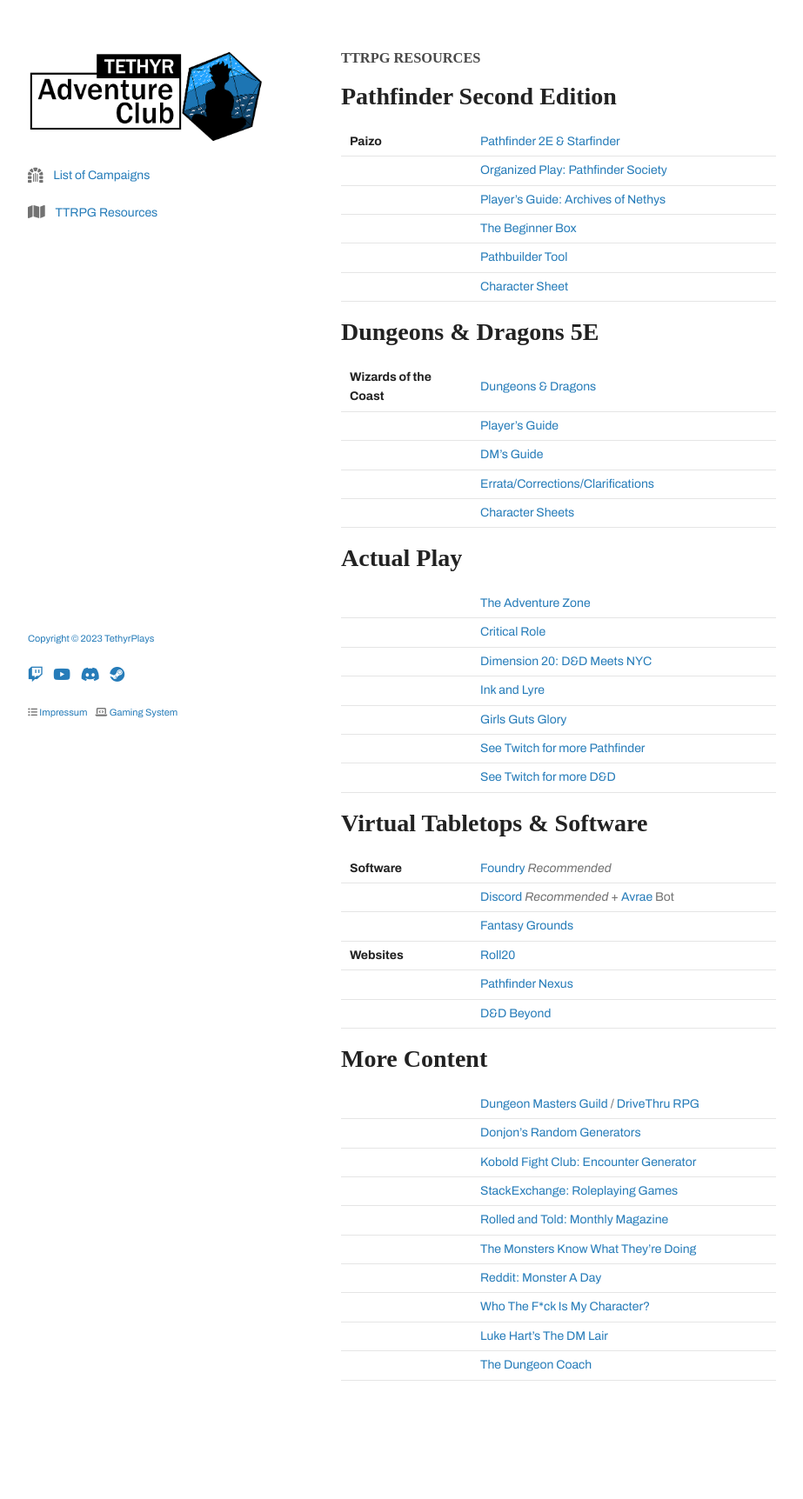
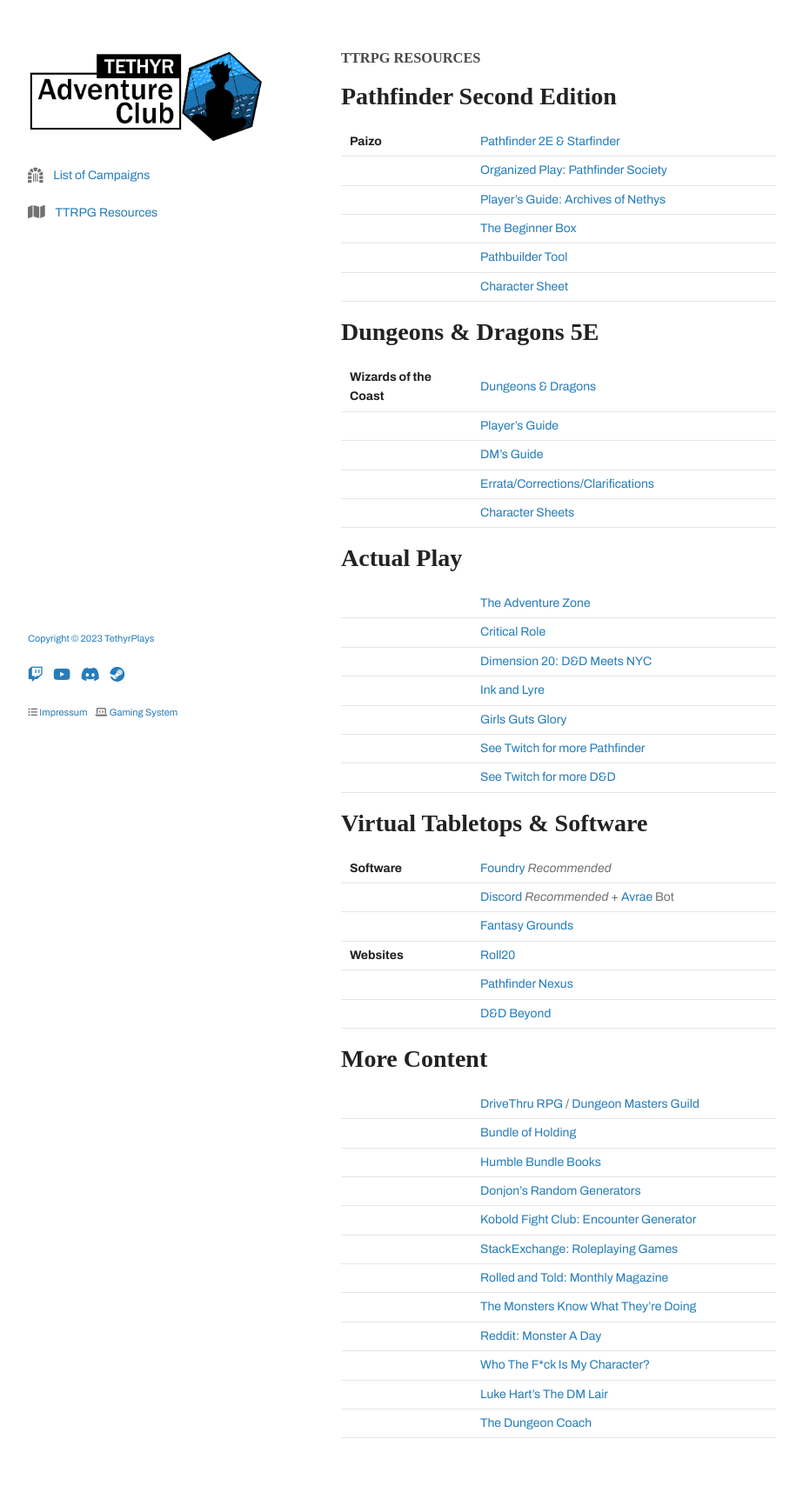
Before and after one commit to tethyrplays/tethyrplays, a Jekyll site: the page built from resources/index.md, in a window 1280 px wide. Shown: the whole page at 87% size, without its empty margins (178-1101 px from the left). Built offline with Jekyll 4.4.1, drawn with Linux system fonts in a browser that asks for light colours; nearby versions of some CDN libraries; some web fonts are replaced; our own code applies the rules of GitHub Pages for plain Markdown files; the repository's description, which GitHub fills in, is left out; before the commit the page ends 1658 px from its top, so only the background shows below that.

Commit message:
Update index.md

```diff
--- a/resources/index.md
+++ b/resources/index.md
@@ -43,7 +43,9 @@
 # More Content
 
 | ---: | :--- |
-| | [Dungeon Masters Guild](https://www.dmsguild.com/) / [DriveThru RPG](https://www.drivethrurpg.com/) |
+| | [DriveThru RPG](https://www.drivethrurpg.com/) / [Dungeon Masters Guild](https://www.dmsguild.com/) |
+| | [Bundle of Holding](https://bundleofholding.com/) |
+| | [Humble Bundle Books](https://www.humblebundle.com/books) |
 | | [Donjon's Random Generators](http://donjon.bin.sh/) |
 | | [Kobold Fight Club: Encounter Generator](http://kobold.club/fight/#/encounter-builder) |
 | | [StackExchange: Roleplaying Games](https://rpg.stackexchange.com/) |
```
